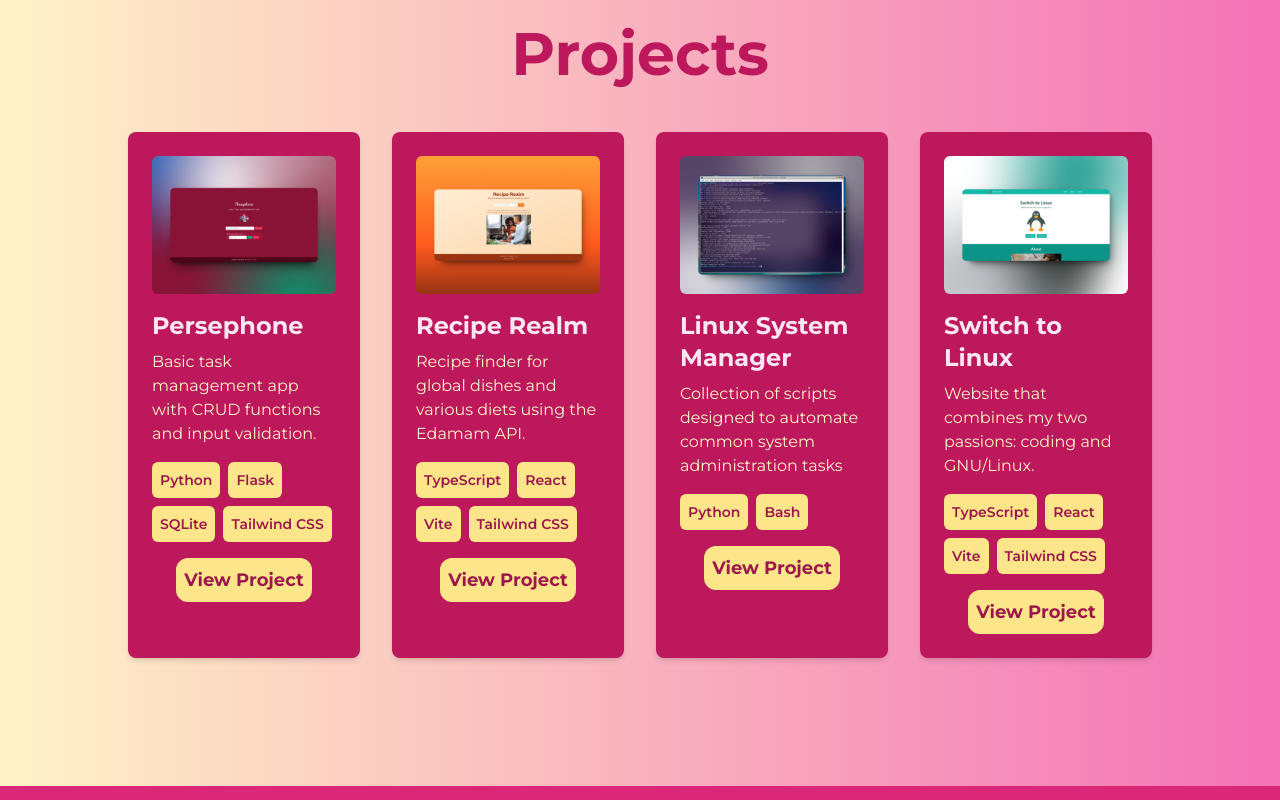
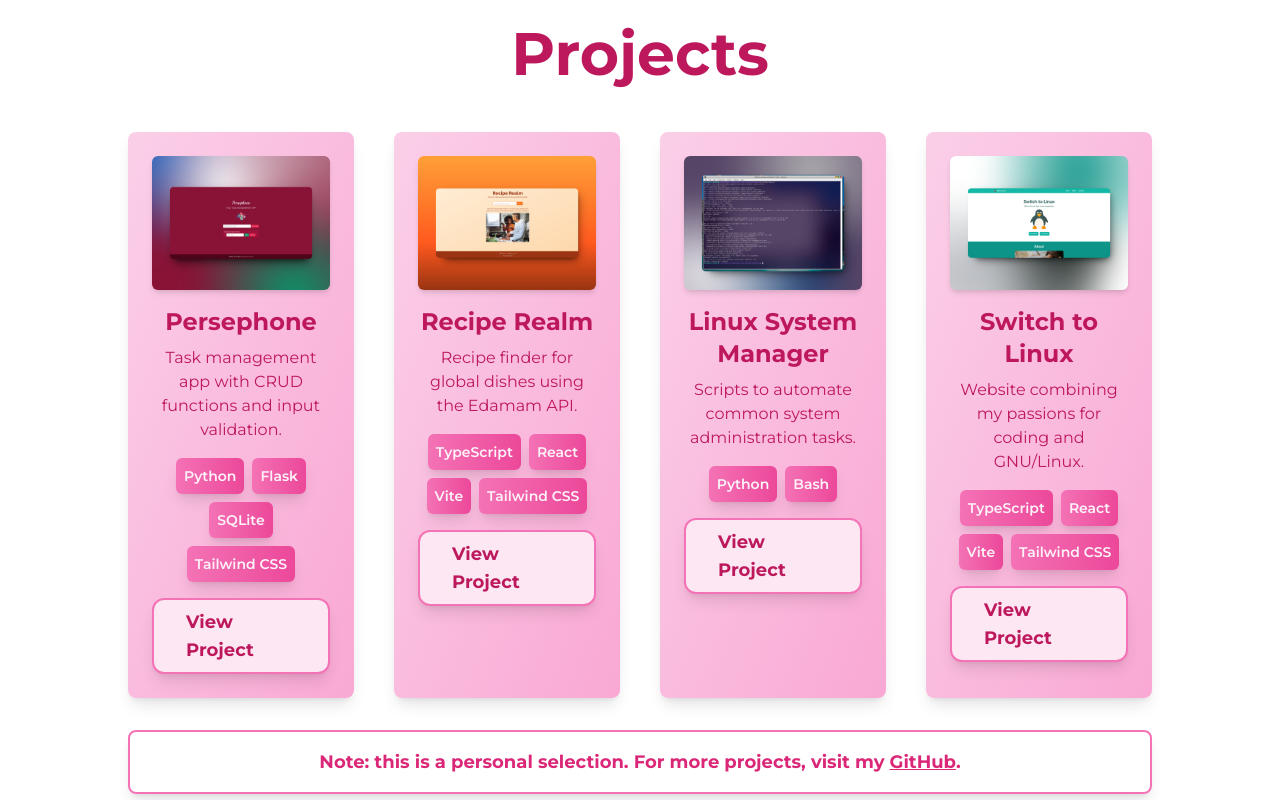
Before and after one commit to aronmilenait/portfolio, a Next.js app in the folder portfolio/: page / in a window 1280 px wide. Shown: the part 2800-3600 px from the top of the page. Built offline with nearby package versions, Linux system fonts and the light colour scheme.

Commit message:
Match the Projects section to the new design and color palette and shorten the descriptions a little bit

```diff
--- a/portfolio/src/components/Projects.tsx
+++ b/portfolio/src/components/Projects.tsx
@@ -7,7 +7,7 @@ export const Projects = () => {
   return (
     <section
       id="projects"
-      className="bg-gradient-to-r from-amber-100 to-pink-400 text-white p-10 md:p-20 lg:p-32"
+      className="bg-white text-pink-700 p-10 md:p-20 lg:p-32 relative overflow-hidden"
     >
       <motion.h5
         className="text-pink-700 text-4xl sm:text-5xl lg:text-6xl font-bold text-shadow-xl mb-12 text-center"
@@ -18,14 +18,11 @@ export const Projects = () => {
         Projects
       </motion.h5>
 
-      <div className="grid grid-cols-1 md:grid-cols-2 lg:grid-cols-4 gap-8">
+      <div className="grid grid-cols-1 md:grid-cols-2 lg:grid-cols-4 gap-10">
         {projectsData.map((project, index) => (
-          <motion.div
+          <div
             key={index}
-            className="bg-pink-700 p-6 rounded-lg shadow-md"
-            initial={{ opacity: 0, y: 50 }}
-            animate={{ opacity: 1, y: 0 }}
-            transition={{ duration: 0.8, delay: index * 0.2 }}
+            className="relative bg-gradient-to-br from-pink-200 to-pink-300 text-pink-700 p-6 rounded-lg shadow-lg transform transition-transform hover:scale-105"
           >
             <motion.div
               whileHover={{ scale: 1.05 }}
@@ -37,36 +34,49 @@ export const Projects = () => {
                 alt={project.name}
                 width={project.width}
                 height={project.height}
-                className="object-cover rounded-md"
+                className="rounded-md shadow-md w-full h-auto"
               />
             </motion.div>
-            <p className="text-2xl font-bold text-pink-100 mb-2">
+            <div className="flex flex-col items-center">
+              <h3 className="text-2xl font-bold mb-2 text-center">
                 {project.name}
-            </p>
-            <p className="text-md text-amber-100 mb-4">{project.description}</p>
-            <div className="flex flex-wrap gap-2 mb-4">
+              </h3>
+              <p className="text-md mb-4 text-center">{project.description}</p>
+              <div className="flex flex-wrap justify-center gap-2 mb-4">
                 {project.technologies.map((tech, idx) => (
                   <span
                     key={idx}
-                  className="bg-amber-200 text-pink-800 p-2 rounded-md text-sm font-semibold"
+                    className="bg-gradient-to-r from-pink-400 to-pink-500 text-pink-50 p-2 rounded-md text-sm font-semibold shadow-lg"
                   >
                     {tech}
                   </span>
                 ))}
               </div>
-            <div className="flex justify-center">
               <a
                 href={project.url}
                 target="_blank"
                 rel="noopener noreferrer"
-                className="bg-amber-200 text-pink-800 p-2 rounded-xl text-lg font-bold hover:bg-amber-300 transition-colors duration-300"
+                className="bg-pink-100 text-pink-700 py-2 px-8 rounded-xl text-lg font-bold hover:bg-pink-200 shadow-lg border-2 border-pink-400 transition-colors duration-300"
               >
                 View Project
               </a>
             </div>
-          </motion.div>
+          </div>
         ))}
       </div>
+
+      <p className="mt-8 text-center text-lg font-bold text-pink-600 p-4 rounded-lg shadow-lg border-2 border-pink-400">
+        Note: this is a personal selection. For more projects, visit my{" "}
+        <a
+          href="https://github.com/aronmilenait"
+          target="_blank"
+          rel="noopener noreferrer"
+          className="text-pink-600 underline hover:text-pink-500"
+        >
+          GitHub
+        </a>
+        .
+      </p>
     </section>
   );
 };
--- a/portfolio/src/data/projectsData.ts
+++ b/portfolio/src/data/projectsData.ts
@@ -12,7 +12,7 @@ export const projectsData: Project[] = [
   {
     name: "Persephone",
     description:
-      "Basic task management app with CRUD functions and input validation.",
+      "Task management app with CRUD functions and input validation.",
     technologies: ["Python", "Flask", "SQLite", "Tailwind CSS"],
     url: "https://github.com/aronmilenait/persephone-app",
     image: "/persephone.webp",
@@ -21,8 +21,7 @@ export const projectsData: Project[] = [
   },
   {
     name: "Recipe Realm",
-    description:
-      "Recipe finder for global dishes and various diets using the Edamam API.",
+    description: "Recipe finder for global dishes using the Edamam API.",
     technologies: ["TypeScript", "React", "Vite", "Tailwind CSS"],
     url: "https://recipe-realm-nine.vercel.app/",
     image: "/recipe-realm.webp",
@@ -31,8 +30,7 @@ export const projectsData: Project[] = [
   },
   {
     name: "Linux System Manager",
-    description:
-      "Collection of scripts designed to automate common system administration tasks",
+    description: "Scripts to automate common system administration tasks.",
     technologies: ["Python", "Bash"],
     url: "https://github.com/aronmilenait/deb-linux-system-automation",
     image: "/linux-automation.webp",
@@ -41,7 +39,7 @@ export const projectsData: Project[] = [
   },
   {
     name: "Switch to Linux",
-    description: "Website that combines my two passions: coding and GNU/Linux.",
+    description: "Website combining my passions for coding and GNU/Linux.",
     technologies: ["TypeScript", "React", "Vite", "Tailwind CSS"],
     url: "https://switchtolinux.vercel.app/",
     image: "/switch-to-linux.webp",
```
Lines whose indentation alone changed are shown as unchanged.
